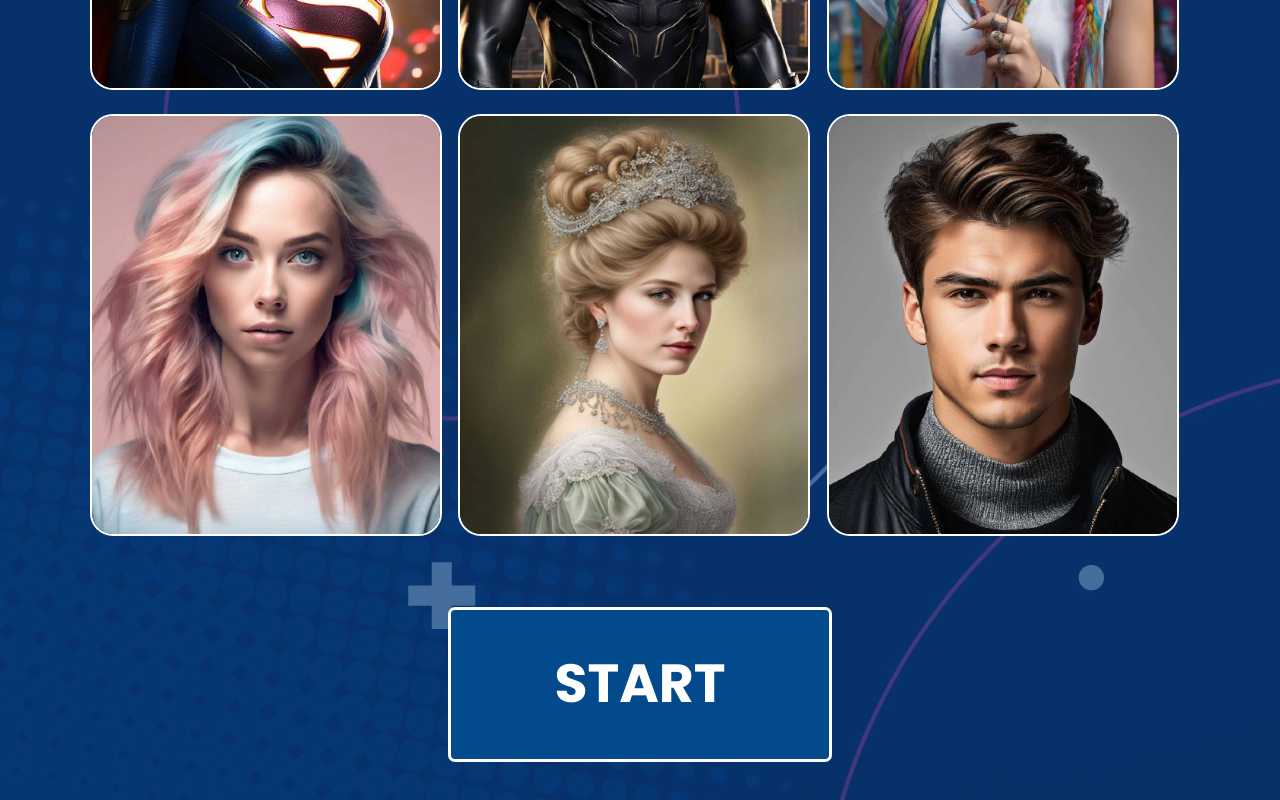
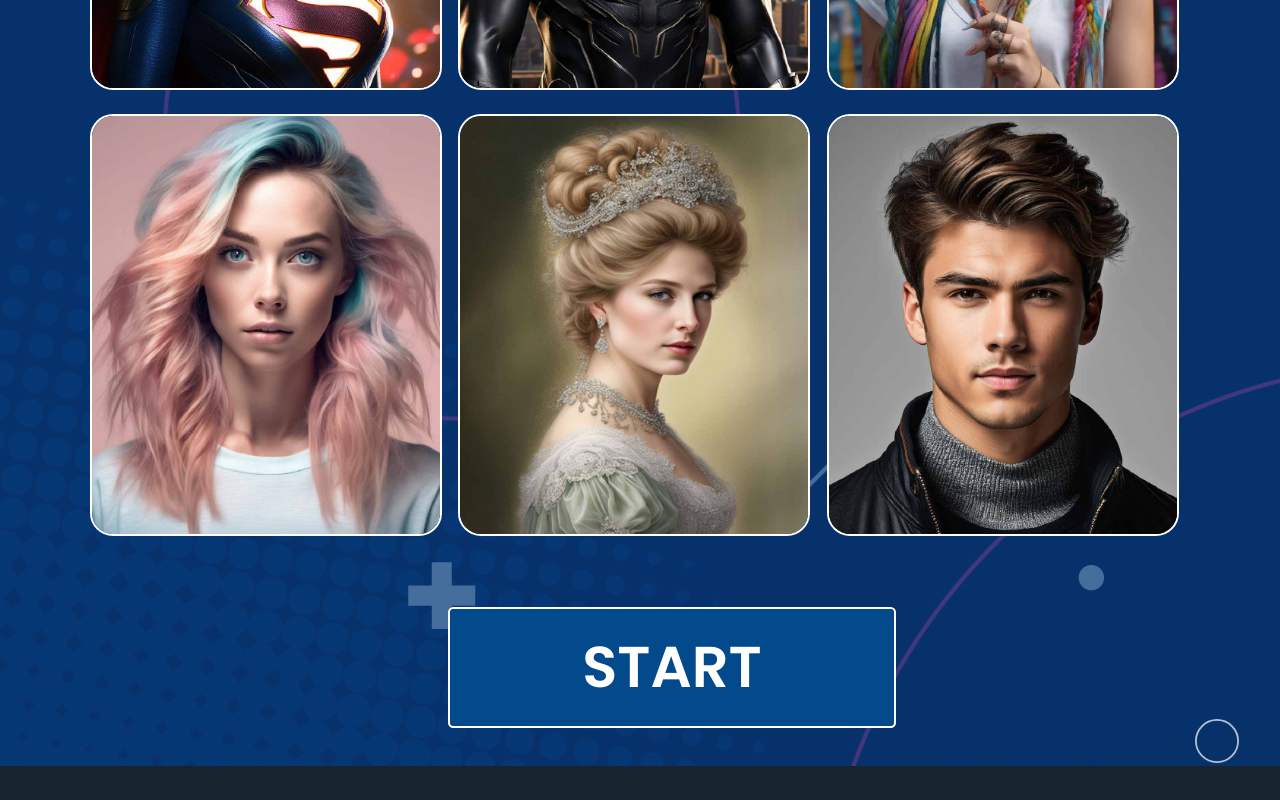
Before and after one commit to Akshaykalhane/ai-photo-booth, a React (Vite) app: page / in a window 1280 px wide. Shown: the part 1180-1980 px from the top of the page. After the commit the page ends 1946 px from the top, so only its background shows below. Built offline with nearby package versions, Linux system fonts and the light colour scheme.

Commit message:
minor changes

```diff
--- a/src/App.jsx
+++ b/src/App.jsx
@@ -16,6 +16,10 @@ function App() {
         {/* <div className={styles.circle}></div> */}
       </div>
         <Routing />
+        <div className={styles.circle_animate2}>
+        <div className={styles.circle}></div>
+        {/* <div className={styles.circle}></div> */}
+      </div>
     </div>
     </>
   )
--- a/src/App.module.css
+++ b/src/App.module.css
@@ -93,17 +93,18 @@ body::before{
 }
 
 .button_start button{
-    width: 100%;
+    width: 35vw;
+    font-size: 4.5vw;
+    text-transform: uppercase;
+    font-weight: 600;
+    padding: 1.2vw;
     outline: none;
-    border: 3px solid #ffffff;
-    background-color: #034a8d;
-    padding: 2.7vw 3vw;
-    font-size: 4.2vw;
-    text-transform: uppercase;
-    border-radius: 0.55vw;
+    border-radius: 0.41vw;
+    border: none;
+    border: 2px solid var(--textColor);
+    background-color: var(--buttonBg);
     color: #b4cfe7;
     cursor: pointer;
-    font-weight: bold;
 }
 
 .button_start button:hover{
@@ -124,8 +125,8 @@ body::before{
 
 .circle_animate{
     position: absolute;
-    top: 2vw;
-    left: 2vw;
+    top: 3vw;
+    left: 3vw;
     /* width: 100%; */
     /* border: 2px solid red; */
     /* display: flex; */
@@ -133,12 +134,21 @@ body::before{
     justify-content: space-between;
 }
 
+.circle_animate2{
+    position: absolute;
+    bottom: 0;
+    right: 3vw;
+}
+.circle_animate2 .circle{
+    animation: animate 5s 2s linear infinite;
+
+}
 .circle{
     width: 50px;
+    animation: animate 5s linear infinite;
     height: 50px;
     border-radius: 50%;
     border: 2px solid white;
-    animation: animate 5s linear infinite;
 }
 
 @keyframes animate {
--- a/src/components/Template/Template.module.css
+++ b/src/components/Template/Template.module.css
@@ -43,9 +43,10 @@
 .hero_image i{
     position: absolute;
     bottom: 5vw;
-    left: 12vw;
+    left: 10vw;
     /* background-color: yellow; */
     color: yellow !important;
+    font-size: 7vw;
 }
 
 .hero_image img{
```
